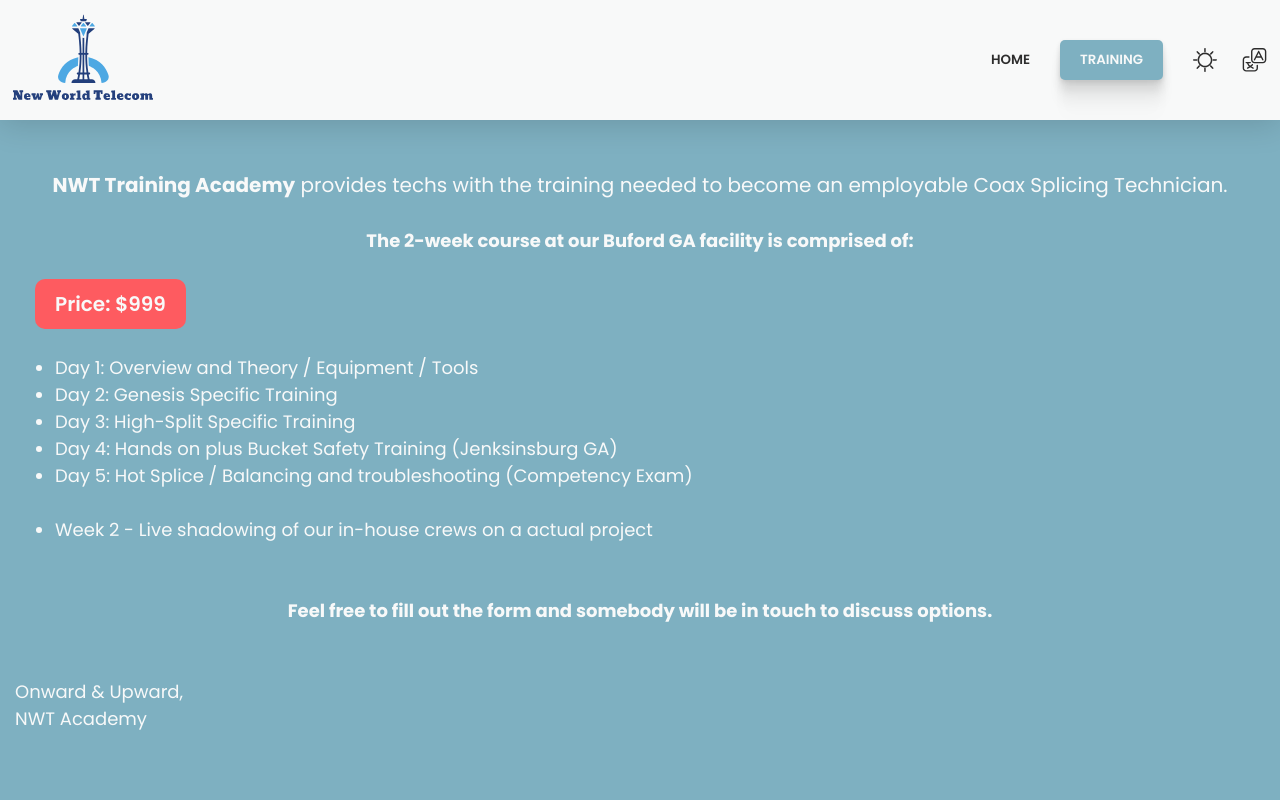
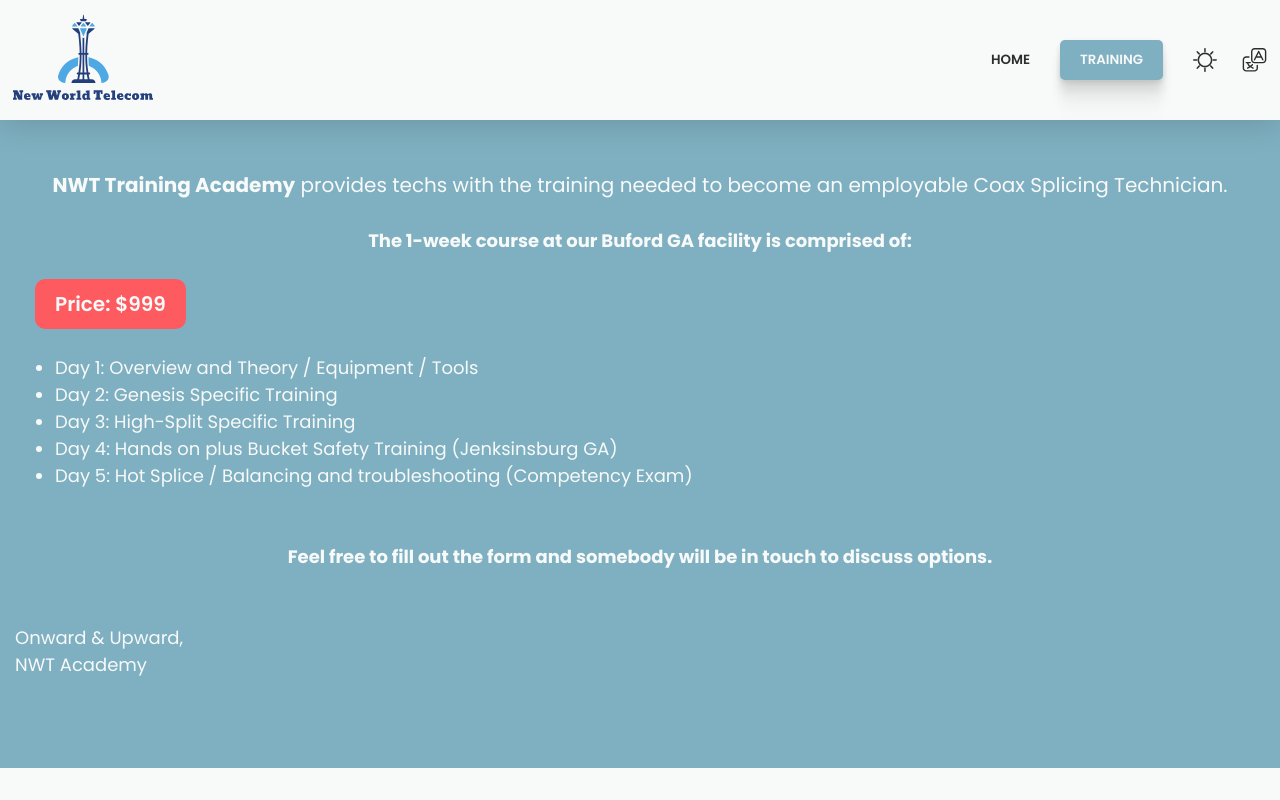
Before and after one commit to YevhenVe/nwt-llc, a React (Create React App) app: page /training in a window 1280 px wide. Shown: the top 800 px of the page. Built offline with nearby package versions, Linux system fonts and the light colour scheme.

Commit message:
updates in training

```diff
--- a/src/pages/main/Main.js
+++ b/src/pages/main/Main.js
@@ -1,5 +1,5 @@
 import React from "react";
-import { ThemeProvider } from "contexts/ThemeContext";
+import { ThemeProvider } from "../../contexts/ThemeContext";
 import Header from "components/header/Header";
 import Home from "./home/Home";
 import About from "./about/About";
--- a/src/pages/training/trainingContacts/TrainingContactForm.js
+++ b/src/pages/training/trainingContacts/TrainingContactForm.js
@@ -14,7 +14,7 @@
                         <div className="training-label">
                             <b>NWT Training Academy</b> provides techs with the training needed to become an employable Coax Splicing Technician.
                         </div>
-                        <br /> <b>The 2-week course at our Buford GA facility is comprised of:</b>
+                        <br /> <b>The 1-week course at our Buford GA facility is comprised of:</b>
                         <br />
                         <div className="training-price-box">Price: $999</div>
                         <ul className="training-list">
@@ -23,8 +23,6 @@
                             <li>Day 3: High-Split Specific Training</li>
                             <li>Day 4: Hands on plus Bucket Safety Training (Jenksinsburg GA)</li>
                             <li>Day 5: Hot Splice / Balancing and troubleshooting (Competency Exam)</li>
-                            <br />
-                            <li>Week 2 - Live shadowing of our in-house crews on a actual project</li>
                         </ul>
                         <br />
                         <br />
```
Lines whose indentation alone changed are shown as unchanged.
